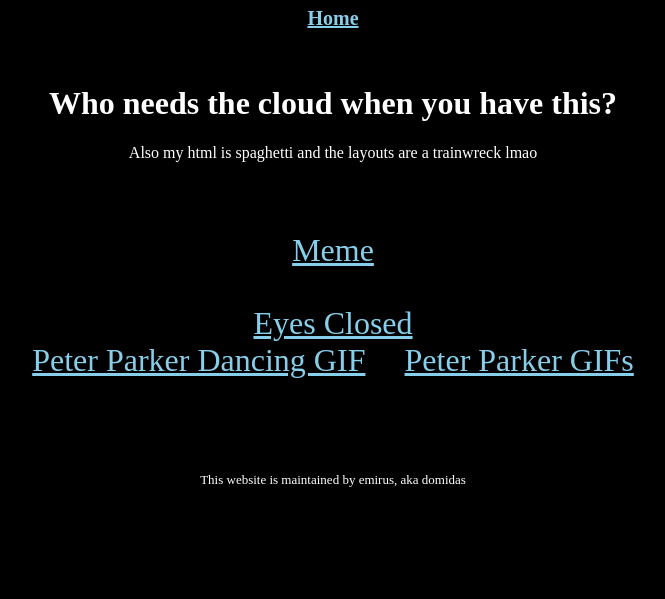
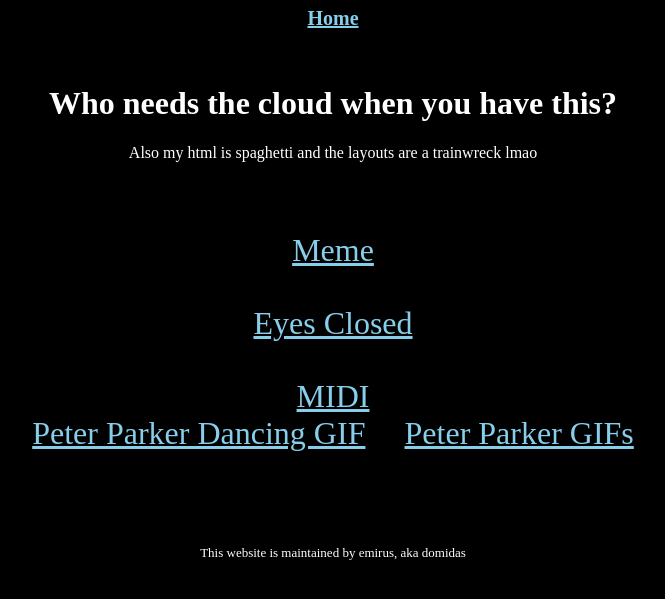
Before and after one commit to domidas/domidas.github.io, a Jekyll site: the page built from whatevs.md, in a window 1280 px wide. Shown: the top 599 px of the page, without its empty margins (307-972 px from the left). Built offline with Jekyll 4.4.1, drawn with Linux system fonts in a browser that asks for light colours; our own code applies the rules of GitHub Pages for plain Markdown files; a script that is not in the unit is left out.

Commit message:
Update whatevs.md

```diff
--- a/whatevs.md
+++ b/whatevs.md
@@ -15,6 +15,10 @@ layout: none
 
     <a href="/random/norge.mp3">Eyes Closed</a>
 
+    <br> <br> <br>
+
+    <a href="/random/kst.mp3">MIDI</a>
+
     <div class="tenor-gif-embed" data-postid="7463412" data-share-method="host" data-aspect-ratio="1.0" data-width="100%">
 
       <a href="https://tenor.com/view/peter-parker-dancing-gif-7463412">Peter Parker Dancing GIF</a>
```
